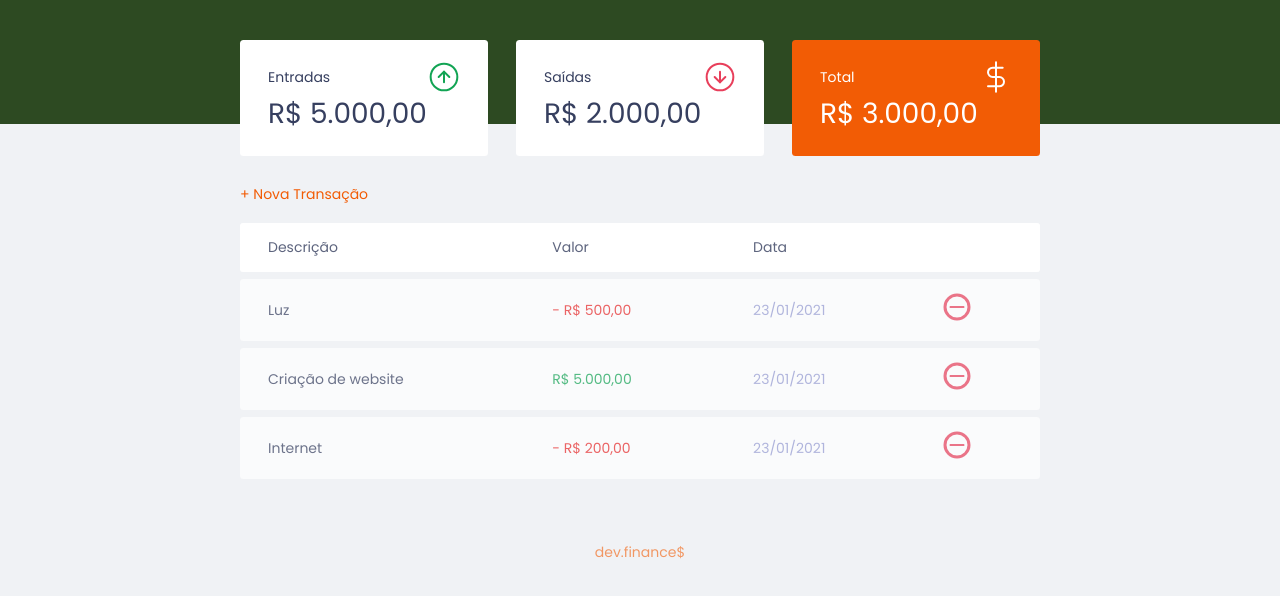
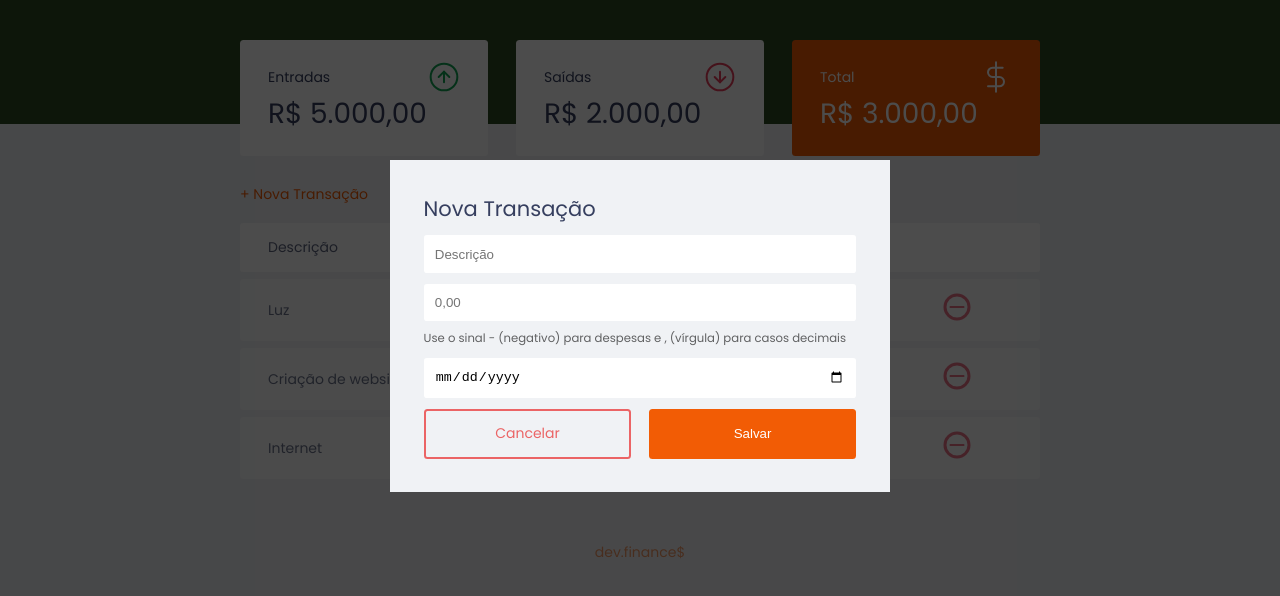
Before and after one commit to juniorsilvacc/maratonaDiscover, a plain HTML site: page index.html in a window 1280 px wide. Shown: the part 74-670 px from the top of the page. Drawn offline with Linux system fonts and the light colour scheme.

Commit message:
modal new transaction

```diff
--- a/index.html
+++ b/index.html
@@ -83,6 +83,36 @@
         </section>
     </main>
 
+    <div class="modal-overlay active">
+        <div class="modal">
+           <div id="form">
+               <h2>Nova Transação</h2>
+               <form action="">
+                   <div class="input-group">
+                       <label for="description" class="sr-only">Descrição</label>
+                       <input type="text" id="description" name="description" placeholder="Descrição">
+                   </div>
+
+                   <div class="input-group">
+                       <label for="amount" class="sr-only">Valor</label>
+                       <input step="0.01" type="number" id="amount" name="amount" placeholder="0,00">
+                       <small class="help">Use o sinal - (negativo) para despesas e , (vírgula) para casos decimais</small>
+                   </div>
+
+                    <div class="input-group">
+                       <label for="date" class="sr-only">Data</label>
+                       <input type="date" id="date" name="date">
+                   </div>
+
+                   <div class="input-group actions">
+                       <a href="#" class="button cancel">Cancelar</a>
+                       <button>Salvar</button>
+                   </div>
+               </form>
+           </div>
+        </div>
+    </div>
+
     <footer>
         <p>dev.finance$</p>
     </footer>
--- a/public/css/styles.css
+++ b/public/css/styles.css
@@ -47,9 +47,40 @@ a:hover{
     opacity: 0.8;
 }
 
+button{
+    width: 100%;
+    height: 50px;
+    border: 0;
+    color: #FFF;
+    background-color: #F25C05;
+    padding: 0;
+    border-radius: 0.25rem;
+    cursor: pointer;
+    transition: background-color 200ms;
+}
+
+button:hover{
+    background-color: #f86814;
+}
+
 .button.new{
     display: block;
     margin-bottom: .8rem;
+}
+
+.button.cancel{
+    color: #E92929;
+    display: flex;
+    align-items: center;
+    justify-content: center;
+    border: 2px solid #E92929;
+    height: 50px;
+    border-radius: 0.25rem;
+    opacity: 0.7;
+}
+
+.button.cancel:hover{
+    opacity: 1;
 }
 
 /* Title =============== */
@@ -69,7 +100,7 @@ header{
 
 /* Balance ============== */
 #balance{
-    margin-top: -8rem;
+    margin-top: -6rem;
 }
 
 #balance h2{
@@ -170,6 +201,72 @@ td.expense{
     color: #E92929;
 }
 
+/* Modal ============== */
+.modal-overlay{
+    width: 100%;
+    height: 100%;
+    background-color: rgba(0, 0, 0, 0.7);
+    position: fixed;
+    top: 0;
+    display: flex;
+    align-items: center;
+    justify-content: center;
+    opacity: 0;
+    visibility: hidden;
+    z-index: 1;
+}
+
+.modal-overlay.active{
+    opacity: 1;
+    visibility: visible;
+}
+
+.modal{
+    background-color: #F0F2F5;
+    padding: 2.4rem;
+    width: 95%;
+    max-width: 500px;
+}
+
+/* Form ============== */
+#form{
+    width: 100%;
+}
+
+#form h2{
+    margin-top: 0;
+}
+
+#form form input{
+    border: 0;
+    border-radius: 0.2rem;
+    padding: 0.8rem;
+    width: 100%;
+}
+
+.input-group{
+    margin-top: 0.8rem;
+    width: 100%;
+}
+
+.input-group small{
+    opacity: 0.6;
+    display: block;
+    margin-top: .6rem;
+}
+
+.input-group.actions{
+    display: flex;
+    justify-content: space-between;
+    align-items: center;
+}
+
+.input-group.actions .button,
+.input-group.actions button{
+    width: 48%;
+}
+
+
 /* Footer ============== */
 footer{
     text-align: center;
```
